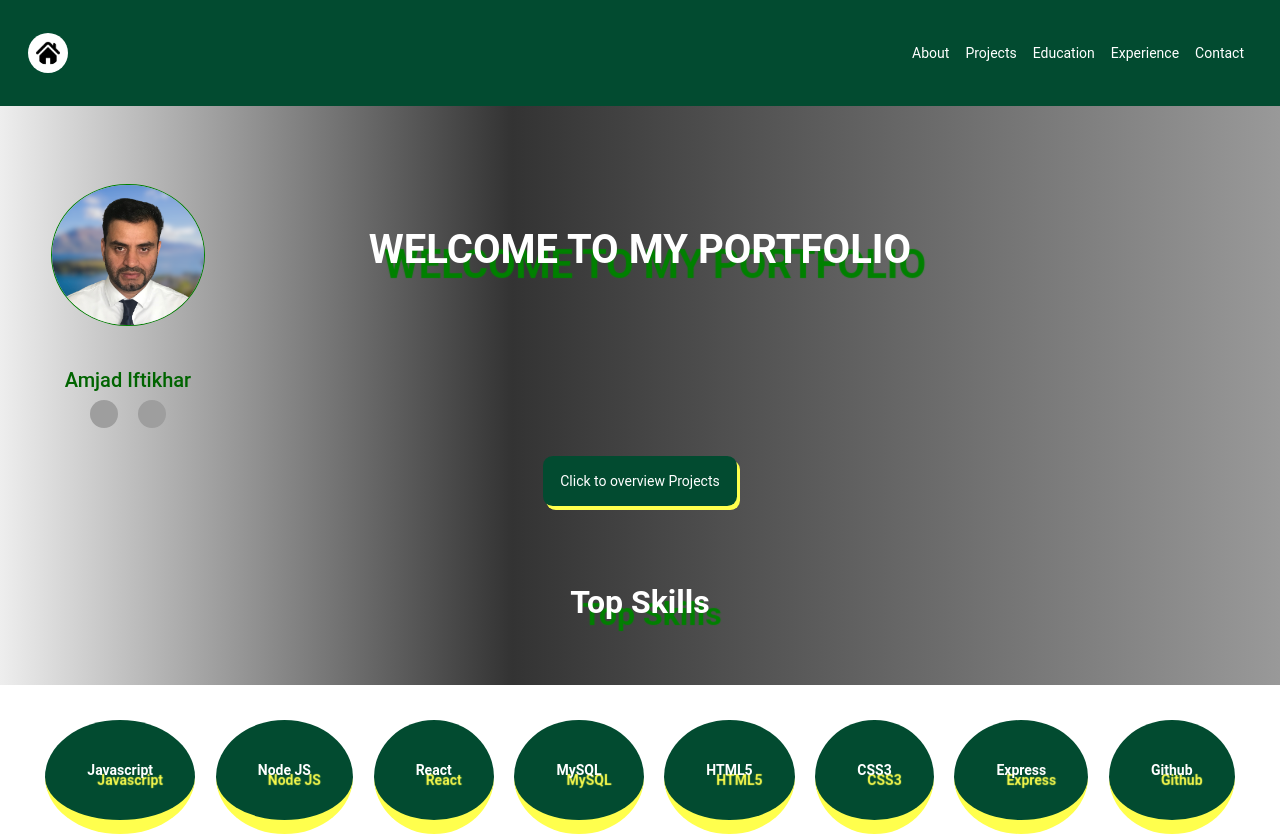
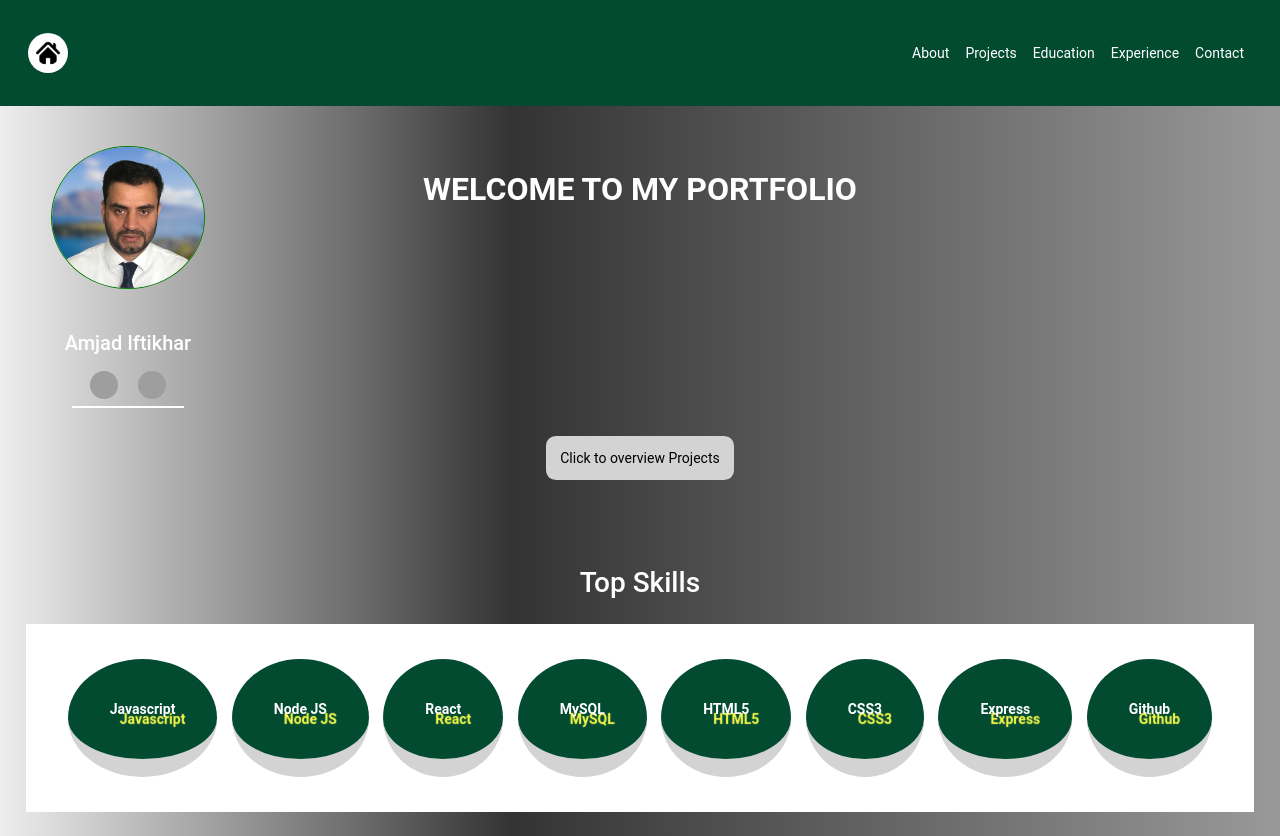
Before and after one commit to amjadiftikhar-zz/my-portfolio, a React (Create React App) app: page / in a window 1280 px wide. Shown: the top 836 px of the page. Built offline with nearby package versions, Linux system fonts and the light colour scheme; grey boxes are pictures that could not be loaded; the HTML template or start-up script is replaced by a standard one.

Commit message:
small changes made in component styling

```diff
--- a/src/components/Footer.js
+++ b/src/components/Footer.js
@@ -19,8 +19,9 @@ const Style = styled.div`
     .allRights{
         display: flex;
         flex-direction: column;
-        color: white;
+        color: gray;
         font-family: sans-serif;
+        margin-left: 50%;
     }
 `;
 
--- a/src/components/Header.js
+++ b/src/components/Header.js
@@ -2,21 +2,21 @@ import React from 'react'
 import styled from "styled-components";
 
 const Style = styled.div`
-    h1 {
+    h2 {
         text-align: center;
-        margin-top: 3em;
+        margin-top: 5%;
         color: white;
         font-weight: bold;
-        text-shadow: 15px 15px 1px green;
+        // text-shadow: 15px 15px 1px green;
     }
 `;
 
 function Header() {
     return (
         <Style>
-                <h1>
+            <h2>
                 WELCOME TO MY PORTFOLIO
-                </h1>
+            </h2>
         </Style>
     )
 }
--- a/src/components/NavigationBar.js
+++ b/src/components/NavigationBar.js
@@ -6,7 +6,7 @@ import homeIcon from "../images/homeIcon.png";
 const NavigationStyles = styled.div`
   .navbar {
     background-color: #024b30;
-    padding:2em;
+    padding: 2em;
   }
   .navbar-brand, .navbar-nav .nav-link, .toggle {
     color: white;
--- a/src/components/ProfileImage.js
+++ b/src/components/ProfileImage.js
@@ -7,7 +7,7 @@ import linkedinIcon from "../images/linkedin.png";
 
 const ImageStyle = styled.div`
     .profilePic {
-      margin-top: -7em;
+      margin-top: -5em;
       margin-bottom:2em;
       border: 1.5px solid green;
       width: 60%;
@@ -21,11 +21,13 @@ const ImageStyle = styled.div`
     }
     h5 {
         margin-top: 0.7em;
-        color: darkgreen;
+        color: white;
     }
     .classContact {
         display: flex;
         flex-wrap: wrap;
+        padding: 3%;
+        border-bottom: 2px solid white;
     }
     img {
         width:2em;
--- a/src/components/Welcome.js
+++ b/src/components/Welcome.js
@@ -6,32 +6,32 @@ const HeaderStyle = styled.div`
       text-align: center;
       color: white;
     }
-    h2 {
-        font-weight:bolder;
-        text-shadow: 12px 12px 1px green;
+    h3 {
+        margin-top: 7%;
     }
     .btn-projectView {
-        padding: 1.2em;
-        background-color: #024b30;
+        padding: 1em;
+        background-color: lightgray;
         border-radius: .7em;
-        color: white;
+        color: black;
         margin-top: 2em;
         text-decoration: none;
-        box-shadow: 3px 4px #ffff4d;
     }
     .btn-projectView:hover {
         background-color: lightgreen;
-        transform: scale(1.5);
+        transform: scale(1.3);
       }
     .skillSection {
         margin-top: 6%;
         margin-bottom: 15%;
+        margin: 2%;
     }
     .skillsList {
         display: flex;
         flex-wrap: wrap;
         justify-content: space-around;
-        margin-top: 5%;
+        margin-top: 2%;
+        margin-bottom 10%;
         background-color: white;
         padding: 2.5em;
     }
@@ -41,7 +41,7 @@ const HeaderStyle = styled.div`
         color: white;
         align-content: center;
         font-weight: bolder;
-        border-bottom: 1em solid #ffff4d;
+        border-bottom: 1.3em solid lightgray;
         border-radius: 50%;
     }
     span {
@@ -56,7 +56,7 @@ function Welcome() {
                 Click to overview Projects
             </a>
             <div className="skillSection">
-                <h2>Top Skills</h2>
+                <h3>Top Skills</h3>
                 <div className="skillsList">
                     <span className="sectionElement">Javascript</span>
                     <span className="sectionElement">Node JS</span>
--- a/src/pages/About.js
+++ b/src/pages/About.js
@@ -14,7 +14,7 @@ const Style = styled.div`
   }
   p {
     font-family: sans-serif;
-    color: darkgreen;
+    color: white;
     font-size: 17px;
   }
 `;
--- a/src/pages/Contact.js
+++ b/src/pages/Contact.js
@@ -29,7 +29,7 @@ const Style = styled.div`
     border-radius: 50%;
     margin-top: 5%;
     margin-bottom: 13%;
-    color: #ff6600;
+    color: white;
     font-weight: bold;
   }
   .classTooltip {
--- a/src/pages/Education.js
+++ b/src/pages/Education.js
@@ -6,14 +6,14 @@ import certificateIcon from "../images/certificateIcon.png";
 
 const Style = styled.div`
     h3 {
-        margin-top: 2em;
+        margin-top: 10%;
+        margin-bottom: 7%;
         border-bottom: 3px solid darkgreen;
         background-color: white;
         padding: 0.7em;
         color: #024b30;
     }
     h4 {
-        margin-top: 4em;
         background-color: white;
         padding: 0.7em;
         color: #024b30;
@@ -41,6 +41,20 @@ function Education() {
         <Style>
         <Container>
             <h3><img src={educationIcon} alt=""/>Education</h3>
+            <h4>Full Stack Web Development</h4>
+            <div className="educationSection">
+                <div className="educationContents">
+                    <p>Institute</p>
+                    <h5>Hack Your Future Copenhagen</h5>
+                    <p>Acquired skills are, HTML/CSS, JavaScript, Node JS, MySql og React</p>
+                    <p>08/2019 – 04/2020</p>
+                </div>
+                <div className="educationContents">
+                    <div>
+                        <p>Copenhagen, Denmark</p>
+                    </div>
+                </div>
+            </div>
             <h4>Masters in Computer Systems Engineering</h4>
             <div className="educationSection">
                 <div className="educationContents">
@@ -68,20 +82,6 @@ function Education() {
                 </div>
             </div>
             <h3><img src={certificateIcon} alt=""/>Certifications</h3>
-            <h4>Full Stack Web Development Program</h4>
-            <div className="educationSection">
-                <div className="educationContents">
-                    <p>Institute</p>
-                    <h5>Hack Your Future</h5>
-                    <p>Acquired skills are, HTML/CSS, JavaScript, Node JS, MySql og React</p>
-                    <p>08/2019 – 04/2020</p>
-                </div>
-                <div className="educationContents">
-                    <div>
-                        <p>Copenhagen, Denmark</p>
-                    </div>
-                </div>
-            </div>
             <h4>Microsoft Certified Professional, MCP ID: 8074395</h4>
             <div className="educationSection">
                 <div className="educationContents">
--- a/src/pages/Experience.js
+++ b/src/pages/Experience.js
@@ -5,7 +5,8 @@ import workExperienceIcon from "../images/workExperienceIcon.png";
 
 const Style = styled.div`
     h3 {
-        margin-top: 2em;
+        margin-top: 10%;
+        margin-bottom: 7%;
         border-bottom: 3px solid darkgreen;
         background-color: white;
         padding: 0.7em;
@@ -18,7 +19,6 @@ const Style = styled.div`
         border-radius: 50%;
     }
     h4 {
-        margin-top: 3em;
         background-color: white;
         padding: 0.6em;
         color: darkgreen;
@@ -40,6 +40,21 @@ function Experience() {
         <Container>
         <Style>
             <h3><img src={workExperienceIcon} alt=""/>Work Experience</h3>
+            <h4>Student Volunteer</h4>
+            <div className="experienceSection">
+                <div className="experienceContents">
+                    <p>Organization</p>
+                    <h5>Hack Your Future Copenhagen</h5>
+                    <p>08/2019 – 04/2020</p>
+                </div>
+                <div className="experienceContents">
+                    <div>
+                        <p>
+                            Copenhagen, Denmark
+                        </p>
+                    </div>
+                </div>
+            </div>
             <h4>Cab Rider</h4>
             <div className="experienceSection">
                 <div className="experienceContents">
--- a/src/pages/Home.js
+++ b/src/pages/Home.js
@@ -2,11 +2,10 @@ import React from 'react';
 import Header from "../components/Header";
 import Welcome from "../components/Welcome";
 import ProfileImage from "../components/ProfileImage";
-// import Education from "../pages/Education";
 import styled from "styled-components";
 
 const Styles = styled.div`
- .hello {
+ {
 
   }
 `;
@@ -16,9 +15,7 @@ export default function Home() {
      <Styles>
        <Header/>
        <ProfileImage/>
-       <div className="hello">
          <Welcome/>
-       </div>
     </Styles>
   );
 }
--- a/src/pages/Projects.js
+++ b/src/pages/Projects.js
@@ -28,7 +28,7 @@ const Style = styled.div`
     background-color: white;
     padding: 0.5em;
     color: #024b30;
-    border-bottom: 1px solid darkgreen;
+    border-bottom: 2px solid darkgreen;
     font-size: 1.2rem;
   }
   .project-section {
@@ -50,7 +50,7 @@ const Style = styled.div`
     display: flex;
     flex-direction: column;
     align-items: center;
-    border-bottom: 2px solid darkgreen;
+    border-bottom: 2px solid white;
     margin-bottom: 10%;
   }
   .iconSection {
@@ -77,7 +77,7 @@ const Style = styled.div`
     padding: 0.3em;
     position: absolute;
     font-size: 15px;
-    color: darkgreen;
+    color: white;
   }
   .classSpan {
     margin-right: 20%;
@@ -142,7 +142,7 @@ export default function Projects() {
               <div class="flipBox-back">
                 <h5>Tech stack</h5>
                 <ul>
-                  <li>Javascrip</li>
+                  <li>Javascript</li>
                   <li>Node JS</li>
                   <li>React</li>
                   <li>HTML</li>
@@ -169,7 +169,7 @@ export default function Projects() {
             <span className="classSpan">
               <a className="toolTip" href="https://my-meal-sharing-app.herokuapp.com/">
                 <img className="classIcon toolTip" src={externalLinkIcon} alt=""/>
-                <span className="classTooltip">Project Link</span>
+                <span className="classTooltip">Click to preview</span>
               </a>
             </span>
             <span className="classSpan">
@@ -190,7 +190,7 @@ export default function Projects() {
               <div class="flipBox-back">
                 <h5>Tech stack</h5>
                 <ul>
-                  <li>Javascrip</li>
+                  <li>Javascript</li>
                   <li>Node JS</li>
                   <li>HTML</li>
                   <li>CSS</li>
@@ -213,7 +213,7 @@ export default function Projects() {
             <span className="classSpan">
                 <a className="toolTip" href="https://my-meal-sharing-app.herokuapp.com/">
                   <img className="classIcon toolTip" src={externalLinkIcon} alt=""/>
-                  <span className="classTooltip">Project Link</span>
+                  <span className="classTooltip">Click to preview</span>
                 </a>
             </span>
             <span className="classSpan">
@@ -234,7 +234,7 @@ export default function Projects() {
               <div class="flipBox-back">
                 <h5>Tech stack</h5>
                 <ul>
-                  <li>Javascrip</li>
+                  <li>Javascript</li>
                   <li>HTML</li>
                   <li>CSS</li>
                   <li>Github</li>
@@ -254,7 +254,7 @@ export default function Projects() {
             <span className="classSpan">
                 <a className="toolTip" href="https://htmlpreview.github.io/?https://github.com/amjadiftikhar/my_SPAs/blob/master/weather-App/index.html">
                   <img className="classIcon toolTip" src={externalLinkIcon} alt=""/>
-                  <span className="classTooltip">Project Link</span>
+                  <span className="classTooltip">Click to preview</span>
                 </a>
             </span>
             <span className="classSpan">
@@ -275,7 +275,7 @@ export default function Projects() {
               <div class="flipBox-back">
                 <h5>Tech stack</h5>
                 <ul>
-                  <li>Javascrip</li>
+                  <li>Javascript</li>
                   <li>HTML</li>
                   <li>CSS</li>
                   <li>Github</li>
@@ -295,7 +295,7 @@ export default function Projects() {
             <span className="classSpan">
               <a className="toolTip" href="https://github.com/amjadiftikhar/searchUsers_github">
                 <img className="classIcon toolTip" src={externalLinkIcon} alt=""/>
-                <span className="classTooltip">Project Link</span>
+                <span className="classTooltip">Click to preview</span>
               </a>
             </span>
             <span className="classSpan">
@@ -316,7 +316,7 @@ export default function Projects() {
               <div class="flipBox-back">
                 <h5>Tech stack</h5>
                 <ul>
-                  <li>Javascrip</li>
+                  <li>Javascript</li>
                   <li>HTML</li>
                   <li>CSS</li>
                   <li>Github</li>
@@ -336,7 +336,7 @@ export default function Projects() {
             <span className="classSpan">
               <a className="toolTip" href="https://htmlpreview.github.io/?https://github.com/amjadiftikhar/my_SPAs/blob/master/giphy-App/index.html">
                 <img className="classIcon toolTip" src={externalLinkIcon} alt=""/>
-                <span className="classTooltip">Project Link</span>
+                <span className="classTooltip">Click to preview</span>
               </a>
             </span>
             <span className="classSpan">
```
